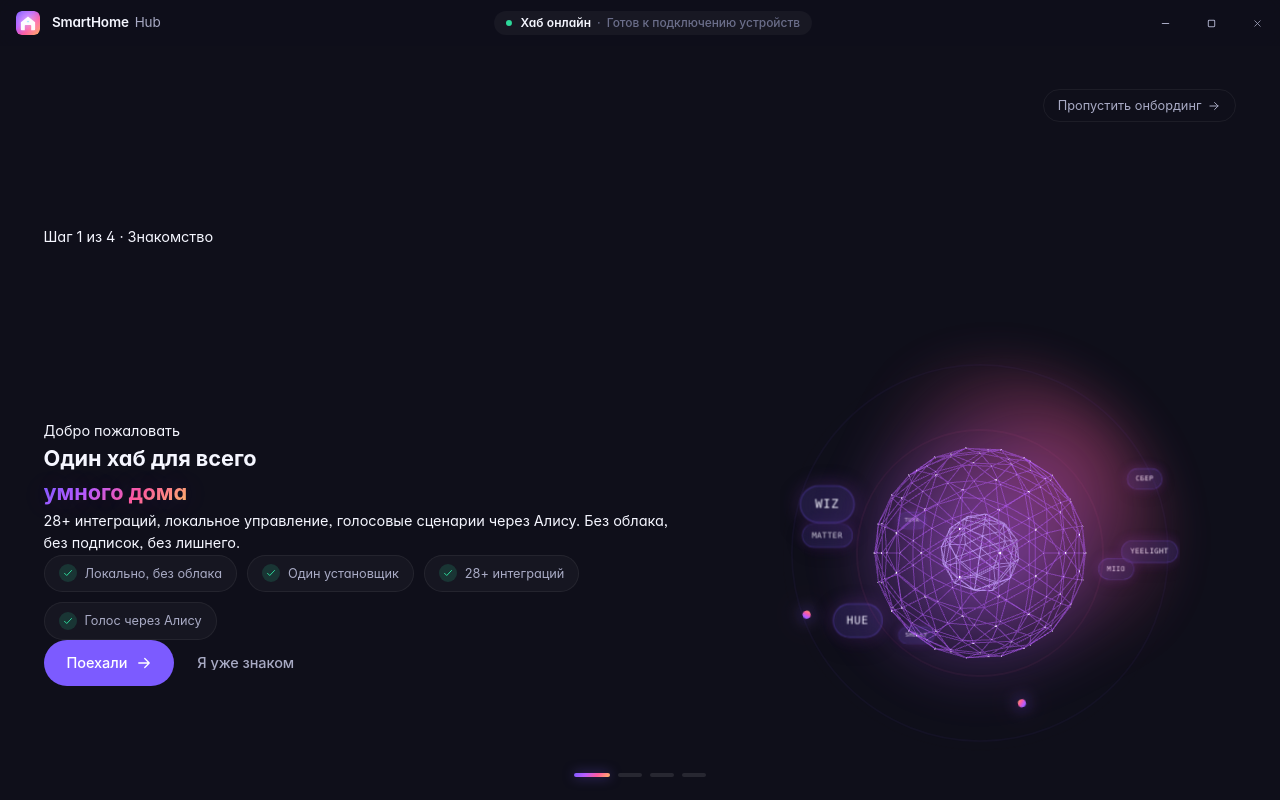
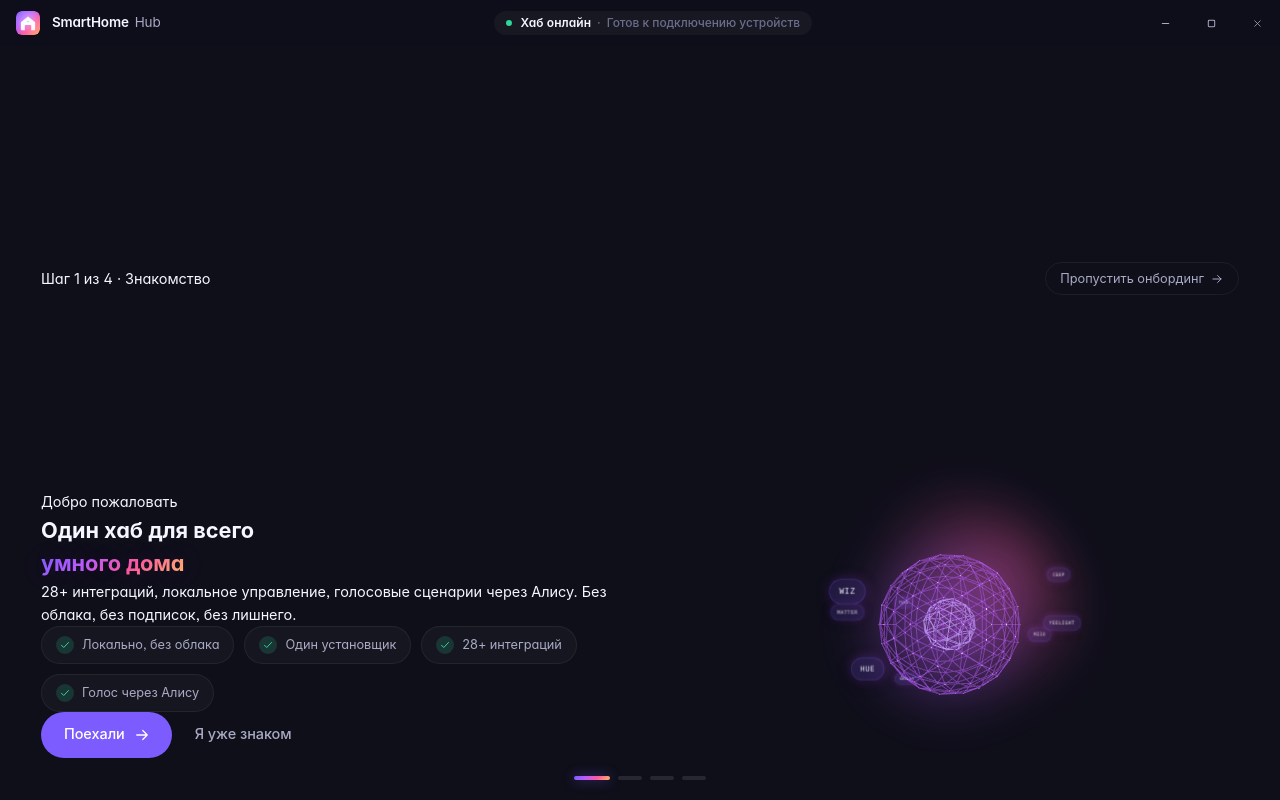
Before and after one commit to AkkiRay/smarthub, a Vue app in the folder apps/desktop/: page /#/welcome in a window 1280 px wide. Built offline with nearby package versions, Linux system fonts and the light colour scheme.

Commit message:
fix(welcome): one-screen layout + удалены leftover точки декора
Сцена fits в один экран без скролла, hard-coded декорации заменены
на OrbitalChips.

```diff
--- a/apps/desktop/src/views/WelcomeView.vue
+++ b/apps/desktop/src/views/WelcomeView.vue
@@ -7,24 +7,19 @@
       <span class="welcome__halo-ring welcome__halo-ring--3" />
     </div>
 
-    <!-- Top: только skip (брендинг живёт в AppTitleBar — не дублируем). -->
-    <header class="welcome__top">
-      <span class="welcome__top-spacer" />
+    <!-- Bar: skip + progress объединены в один компактный row. -->
+    <header class="welcome__bar">
+      <div class="steps welcome__bar-progress">
+        <div class="steps__rail">
+          <div class="steps__fill" :style="{ width: `${railProgress}%` }" />
+        </div>
+        <span class="steps__label">{{ stepLabel }}</span>
+      </div>
       <button v-if="step < totalSteps - 1" type="button" class="welcome__skip" @click="skip">
         Пропустить онбординг
         <BaseIcon name="arrow-right" :size="14" />
       </button>
     </header>
-
-    <!-- Прогресс шагов -->
-    <div class="welcome__progress">
-      <div class="steps">
-        <div class="steps__rail">
-          <div class="steps__fill" :style="{ width: `${railProgress}%` }" />
-        </div>
-        <span class="steps__label">{{ stepLabel }}</span>
-      </div>
-    </div>
 
     <!-- Сцена -->
     <div class="welcome__layout">
@@ -192,23 +187,10 @@
         </div>
       </Transition>
 
-      <!-- Орб-сцена справа: остаётся между шагами, не перерендеривается.
-           Декорации: концентрические pulse-кольца + орбитальные частицы +
-           floating-теги интеграций. Mouse-tracking сохраняется (это знакомство
-           с продуктом, voice-mode тут не нужен). -->
+      <!-- Orb + 3D-chip ring живут в одной сцене; не перерендериваются между шагами. -->
       <aside class="welcome__visual" aria-hidden="true">
         <div class="welcome__visual-stage">
-          <span class="welcome__pulse welcome__pulse--1" />
-          <span class="welcome__pulse welcome__pulse--2" />
-          <span class="welcome__pulse welcome__pulse--3" />
-          <span class="welcome__orbit welcome__orbit--a">
-            <span class="welcome__particle" />
-          </span>
-          <span class="welcome__orbit welcome__orbit--b">
-            <span class="welcome__particle" />
-          </span>
           <JarvisOrb size="xl" :state="orbState" class="welcome__orb" />
-          <!-- True 3D-chips через CSS3DRenderer: orbiting around orb, GSAP-driven. -->
           <OrbitalChips :chips="orbitalChips" />
         </div>
       </aside>
@@ -443,17 +425,18 @@ onMounted(() => {
   position: relative;
   flex: 1;
   display: grid;
-  grid-template-rows: auto auto 1fr auto;
-  gap: clamp(12px, 1.6vw, 20px);
+  // Bar (top + progress объединены) → scene (1fr fills) → bottom dots.
+  grid-template-rows: auto 1fr auto;
+  gap: clamp(10px, 1.4vw, 18px);
   height: 100dvh;
-  padding: clamp(14px, 1.8vw, 28px) clamp(20px, 3.4vw, 48px);
+  padding: clamp(12px, 1.6vw, 24px) clamp(20px, 3.2vw, 44px);
   color: var(--color-text-primary);
   outline: none;
   overflow: hidden;
 
   @media (max-height: 720px) {
-    gap: 10px;
-    padding-block: 14px;
+    gap: 8px;
+    padding-block: 12px;
   }
 
   // Декоративный halo
@@ -499,15 +482,15 @@ onMounted(() => {
     z-index: 1;
   }
 
-  &__top {
-    display: flex;
+  &__bar {
+    display: grid;
+    grid-template-columns: minmax(0, 1fr) auto;
+    gap: 16px;
     align-items: center;
-    justify-content: space-between;
-    gap: 16px;
   }
 
-  &__top-spacer {
-    flex: 1;
+  &__bar-progress {
+    min-width: 0;
   }
 
   &__skip {
@@ -540,51 +523,56 @@ onMounted(() => {
 
   &__layout {
     width: 100%;
-    max-width: 1320px;
+    max-width: 1440px;
     margin: 0 auto;
     display: grid;
-    grid-template-columns: minmax(0, 1.1fr) minmax(380px, 0.9fr);
-    align-items: center;
-    gap: clamp(32px, 4vw, 64px);
+    grid-template-columns: minmax(0, 1fr) minmax(0, 1fr);
+    gap: clamp(24px, 3vw, 56px);
     min-height: 0;
+    align-items: stretch;
 
     @media (max-width: 1024px) {
       grid-template-columns: minmax(0, 1fr);
+      grid-template-rows: minmax(180px, 30vh) minmax(0, 1fr);
     }
   }
 
   &__scene {
     display: flex;
     flex-direction: column;
+    justify-content: center;
     width: 100%;
     min-width: 0;
+    min-height: 0;
   }
 
   &__visual {
     position: relative;
-    min-height: clamp(360px, 50vh, 520px);
     display: grid;
     place-items: center;
     isolation: isolate;
+    min-width: 0;
+    min-height: 0;
+    // Container query basis: stage читает 100cqi/100cqb относительно этой колонки.
+    container-type: size;
 
     @media (max-width: 1024px) {
-      // На узких экранах — компактный visual над контентом, но не скрыт.
-      min-height: clamp(220px, 32vh, 320px);
       order: -1;
     }
   }
 
-  // Стейдж адаптивный по min(vh, vw) — orb скейлится с экраном вниз.
+  // Stage = max квадрат, влезающий в колонку. cqi = inline size, cqb = block size.
   &__visual-stage {
-    --stage-size: clamp(280px, min(38vw, 50vh), 480px);
+    --stage-size: min(100cqi, 100cqb, 640px);
     position: relative;
+    aspect-ratio: 1;
     width: var(--stage-size);
     height: var(--stage-size);
     display: grid;
     place-items: center;
 
     @media (max-width: 1024px) {
-      --stage-size: clamp(200px, min(60vw, 30vh), 320px);
+      --stage-size: min(100cqi, 100cqb, 320px);
     }
 
     :deep(.orb) {
@@ -594,59 +582,6 @@ onMounted(() => {
     }
   }
 
-  // Концентрические pulse-кольца: расходящиеся круги от центра орба.
-  &__pulse {
-    position: absolute;
-    inset: 0;
-    margin: auto;
-    width: calc(var(--stage-size) * 0.62);
-    height: calc(var(--stage-size) * 0.62);
-    border-radius: 50%;
-    border: 1px solid rgba(var(--color-brand-violet-rgb), 0.32);
-    pointer-events: none;
-    opacity: 0;
-    animation: welcomePulse 4s var(--ease-out) infinite;
-    z-index: 1;
-
-    &--1 { animation-delay: 0s; }
-    &--2 { animation-delay: 1.3s; border-color: rgba(var(--color-brand-pink-rgb), 0.28); }
-    &--3 { animation-delay: 2.6s; border-color: rgba(var(--color-brand-amber-rgb), 0.24); }
-  }
-
-  // Орбитальные частицы: dot + маленький trail вращаются вокруг орба.
-  &__orbit {
-    position: absolute;
-    inset: 0;
-    margin: auto;
-    border-radius: 50%;
-    pointer-events: none;
-    z-index: 3;
-
-    &--a {
-      width: calc(var(--stage-size) * 0.78);
-      height: calc(var(--stage-size) * 0.78);
-      animation: welcomeOrbit 12s linear infinite;
-    }
-    &--b {
-      width: calc(var(--stage-size) * 0.92);
-      height: calc(var(--stage-size) * 0.92);
-      animation: welcomeOrbit 18s linear infinite reverse;
-    }
-  }
-
-  &__particle {
-    position: absolute;
-    top: -4px;
-    left: 50%;
-    width: 8px;
-    height: 8px;
-    border-radius: 50%;
-    background: var(--gradient-brand);
-    box-shadow:
-      0 0 16px rgba(var(--color-brand-violet-rgb), 0.85),
-      0 0 32px rgba(var(--color-brand-pink-rgb), 0.45);
-    transform: translateX(-50%);
-  }
 
 
   &__pill-list {
@@ -975,29 +910,6 @@ onMounted(() => {
 }
 
 
-// Концентрические pulse-кольца расходятся от орба: opacity всплеск + scale рост.
-// Three rings со staggered delay создают эффект непрерывной волны.
-@keyframes welcomePulse {
-  0% {
-    opacity: 0.55;
-    transform: scale(0.85);
-  }
-  60% {
-    opacity: 0.18;
-  }
-  100% {
-    opacity: 0;
-    transform: scale(1.6);
-  }
-}
-
-// Орбитальное вращение частицы — кольцо крутится, частица «летит» вокруг орба.
-@keyframes welcomeOrbit {
-  to {
-    transform: rotate(360deg);
-  }
-}
-
 .welcome-step-enter-active,
 .welcome-step-leave-active {
   transition:
```
